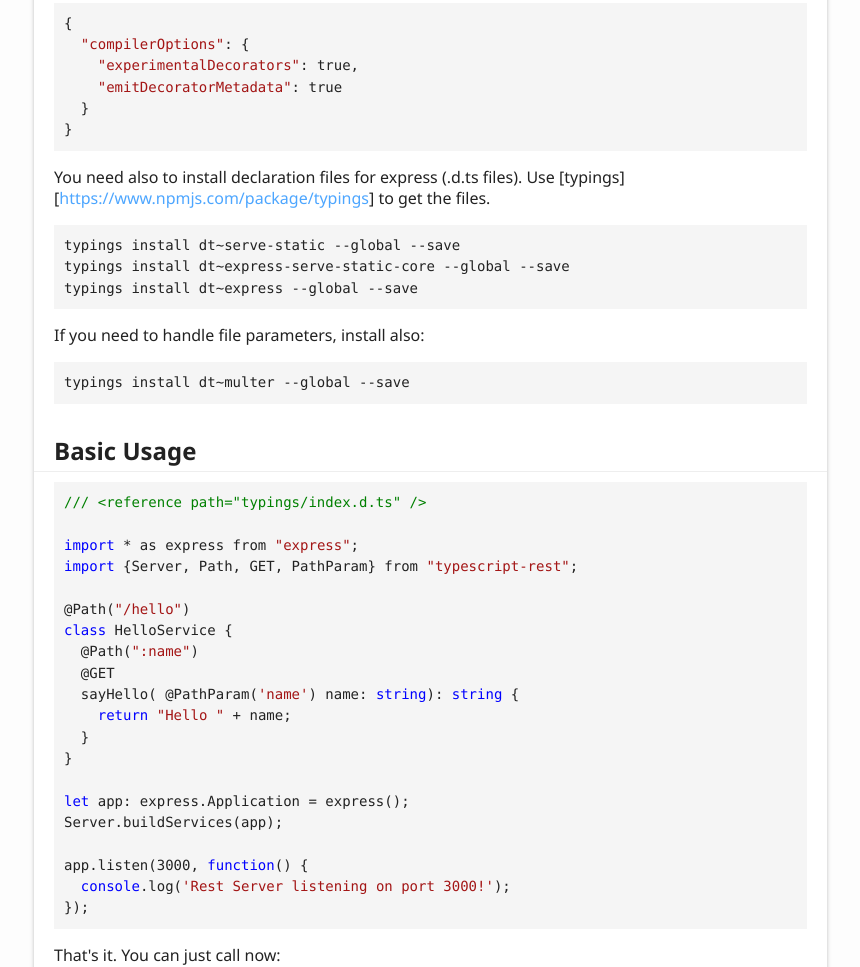
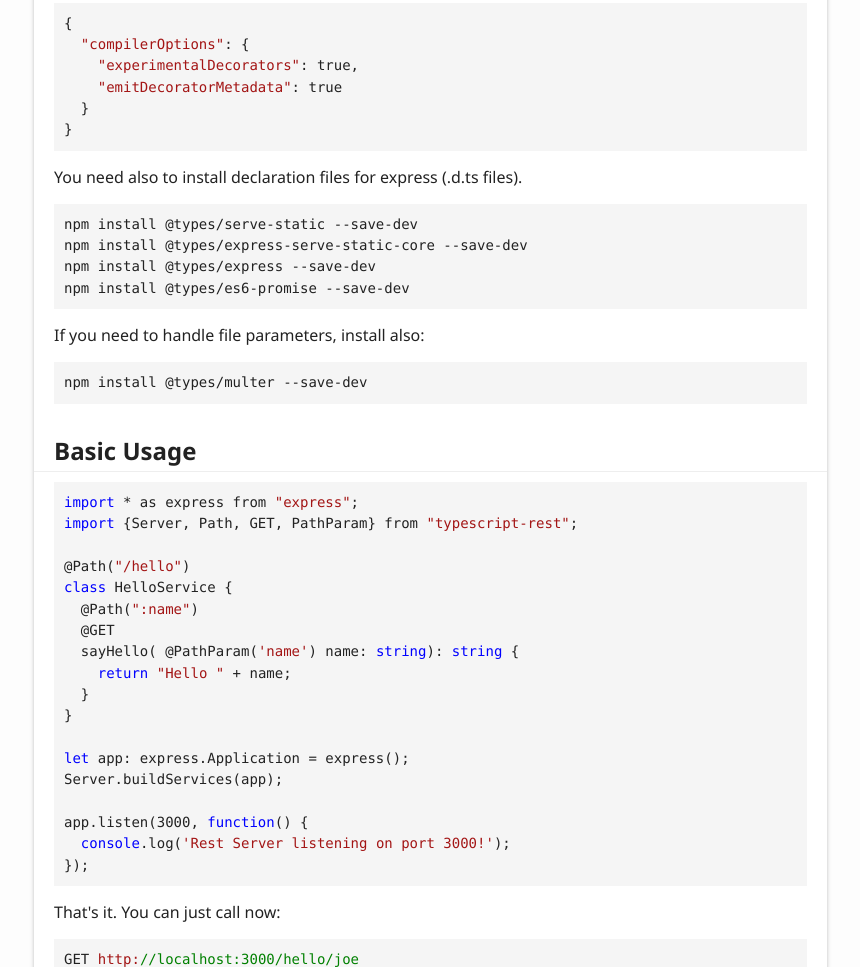
Before and after one commit to thiagobustamante/typescript-rest, a website: page doc/index.html in a window 1280 px wide. Shown: the part 1168-2135 px from the top of the page, without its empty margins (6-866 px from the left). Drawn offline with Linux system fonts and the light colour scheme.

Commit message:
new version

```diff
--- a/doc/index.html
+++ b/doc/index.html
@@ -108,19 +108,17 @@
   }
 }
 </code></pre>
-				<p>You need also to install declaration files for express (.d.ts files).
-				Use [typings][<a href="https://www.npmjs.com/package/typings">https://www.npmjs.com/package/typings</a>] to get the files.</p>
-				<pre><code class="lang-bash">typings install dt~serve-static --global --save
-typings install dt~express-serve-static-core --global --save
-typings install dt~express --global --save
+				<p>You need also to install declaration files for express (.d.ts files). </p>
+				<pre><code class="lang-bash">npm install @types/serve-static --save-dev
+npm install @types/express-serve-static-core --save-dev
+npm install @types/express --save-dev
+npm install @types/es6-promise --save-dev
 </code></pre>
 				<p>If you need to handle file parameters, install also:</p>
-				<pre><code class="lang-bash">typings install dt~multer --global --save
+				<pre><code class="lang-bash">npm install @types/multer --save-dev
 </code></pre>
 				<h2 id="basic-usage">Basic Usage</h2>
-				<pre><code class="lang-typescript"><span class="hljs-comment">/// &lt;reference path="typings/index.d.ts" /&gt;</span>
-
-<span class="hljs-keyword">import</span> * as express from <span class="hljs-string">"express"</span>;
+				<pre><code class="lang-typescript"><span class="hljs-keyword">import</span> * as express from <span class="hljs-string">"express"</span>;
 <span class="hljs-keyword">import</span> {Server, Path, GET, PathParam} from <span class="hljs-string">"typescript-rest"</span>;
 
 @Path(<span class="hljs-string">"/hello"</span>)
--- a/package.json
+++ b/package.json
@@ -1,6 +1,6 @@
 {
   "name": "typescript-rest",
-  "version": "0.1.1",
+  "version": "0.1.2",
   "description": "A Library to create RESTFul APIs with Typescript",
   "author": "Thiago da Rosa de Bustamante <thiago@cruxframework.org>",
   "dependencies": {
```
Also changed, not shown: README.md.
